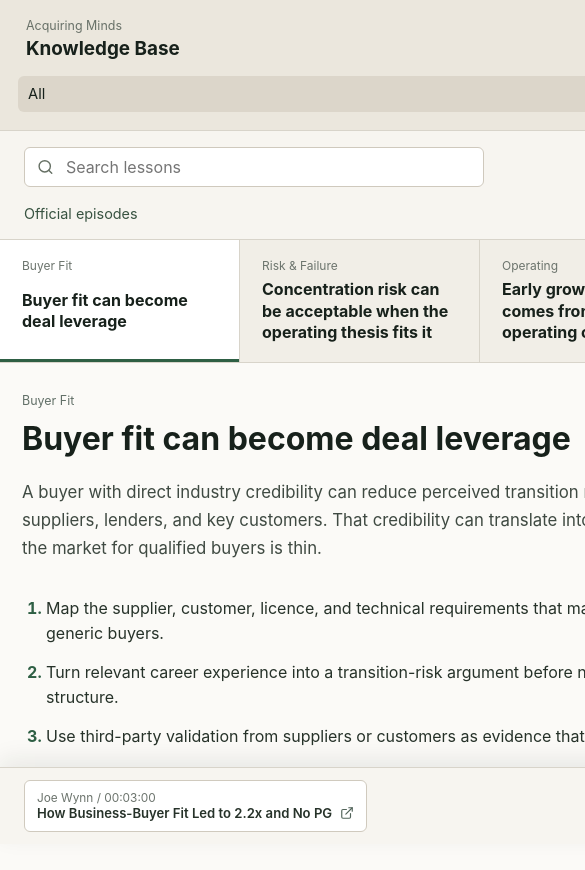
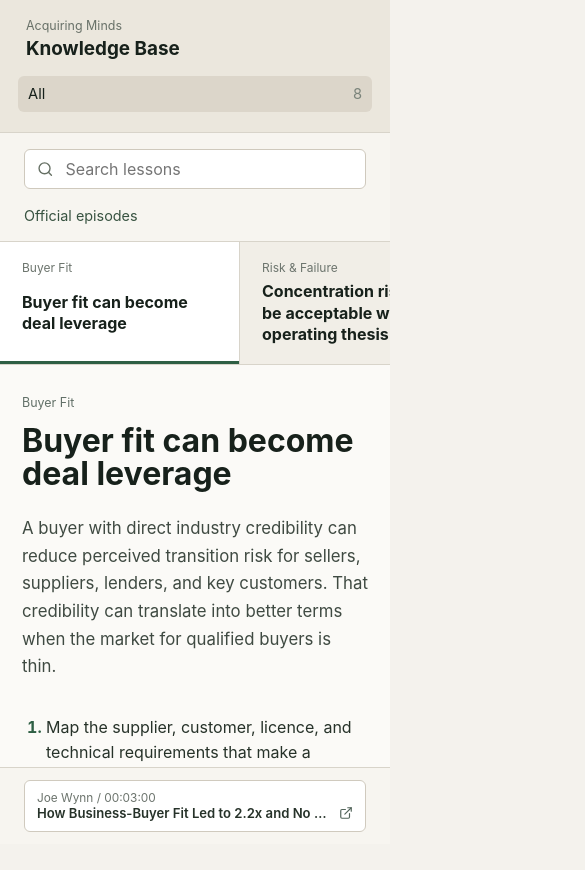
Before and after one commit to apotenza92/acquiring-minds-ui, a React (Vite) app: page / in a window 390 px wide. Shown: the top 870 px of the page, 585 px wide, since content can reach past the window. After the commit the page ends 844 px from the top, so only its background shows below. Built offline with nearby package versions, Linux system fonts and the light colour scheme.

Commit message:
Make app panels independently scrollable

```diff
--- a/src/styles.css
+++ b/src/styles.css
@@ -16,6 +16,7 @@ body {
   margin: 0;
   min-width: 320px;
   min-height: 100vh;
+  overflow: hidden;
 }
 
 button,
@@ -30,14 +31,18 @@ a {
 .shell {
   display: grid;
   grid-template-columns: 264px minmax(0, 1fr);
-  min-height: 100vh;
+  width: 100vw;
+  height: 100vh;
+  overflow: hidden;
 }
 
 .sidebar {
   display: flex;
   flex-direction: column;
   gap: 28px;
+  min-height: 0;
   padding: 28px 18px;
+  overflow: hidden;
   border-right: 1px solid #d8d4ca;
   background: #ebe7dd;
 }
@@ -61,6 +66,9 @@ a {
 .category-rail {
   display: grid;
   gap: 3px;
+  min-height: 0;
+  overflow: auto;
+  padding-right: 2px;
 }
 
 .category-button,
@@ -100,7 +108,9 @@ a {
   display: grid;
   grid-template-rows: auto minmax(0, 1fr) auto;
   min-width: 0;
-  min-height: 100vh;
+  min-height: 0;
+  height: 100vh;
+  overflow: hidden;
 }
 
 .topbar {
@@ -149,6 +159,7 @@ a {
   display: grid;
   grid-template-columns: minmax(280px, 38%) minmax(0, 1fr);
   min-height: 0;
+  overflow: hidden;
 }
 
 .lesson-list {
@@ -188,6 +199,7 @@ a {
 
 .lesson-detail {
   overflow: auto;
+  min-height: 0;
   padding: 42px clamp(24px, 5vw, 72px);
   background: #fbfaf7;
 }
@@ -247,17 +259,15 @@ a {
 }
 
 .footnote {
-  position: sticky;
-  bottom: 0;
   z-index: 10;
   display: flex;
   gap: 10px;
   overflow-x: auto;
   min-height: 76px;
+  max-height: 108px;
   padding: 12px 24px;
   border-top: 1px solid #d8d4ca;
   background: #f7f5f0;
-  box-shadow: 0 -8px 22px rgb(23 33 27 / 8%);
 }
 
 .source-chip {
@@ -304,11 +314,14 @@ a {
 @media (max-width: 900px) {
   .shell {
     grid-template-columns: 1fr;
+    grid-template-rows: auto minmax(0, 1fr);
   }
 
   .sidebar {
     gap: 16px;
     padding: 18px;
+    min-height: auto;
+    overflow: hidden;
     border-right: 0;
     border-bottom: 1px solid #d8d4ca;
   }
@@ -316,7 +329,10 @@ a {
   .category-rail {
     display: flex;
     overflow-x: auto;
+    overflow-y: hidden;
     gap: 6px;
+    padding-right: 0;
+    padding-bottom: 2px;
   }
 
   .category-button {
@@ -326,7 +342,8 @@ a {
   }
 
   .workspace {
-    min-height: auto;
+    height: auto;
+    min-height: 0;
   }
 
   .topbar {
@@ -336,6 +353,7 @@ a {
 
   .content-grid {
     grid-template-columns: 1fr;
+    grid-template-rows: auto minmax(0, 1fr);
   }
 
   .lesson-list {
@@ -343,6 +361,7 @@ a {
     grid-auto-flow: column;
     grid-auto-columns: minmax(240px, 78vw);
     overflow-x: auto;
+    overflow-y: hidden;
     border-right: 0;
     border-bottom: 1px solid #d8d4ca;
   }
@@ -357,8 +376,8 @@ a {
   }
 
   .lesson-detail {
-    min-height: 420px;
-    padding: 30px 22px 116px;
+    min-height: 0;
+    padding: 30px 22px;
   }
 
   .lesson-detail h1 {
```
